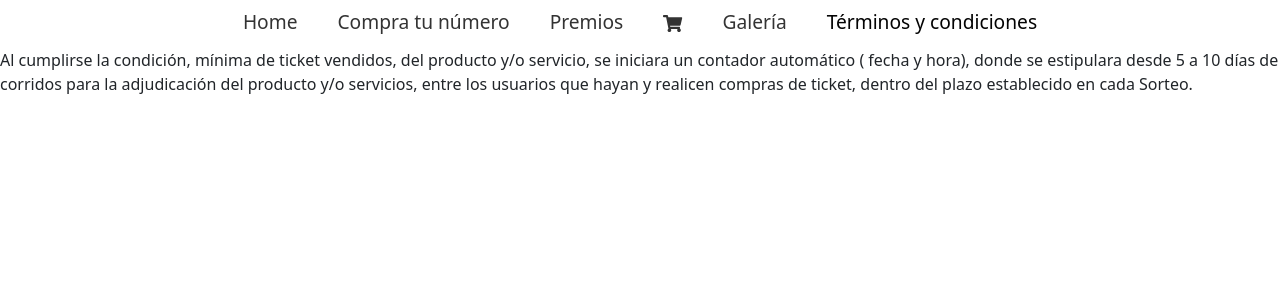
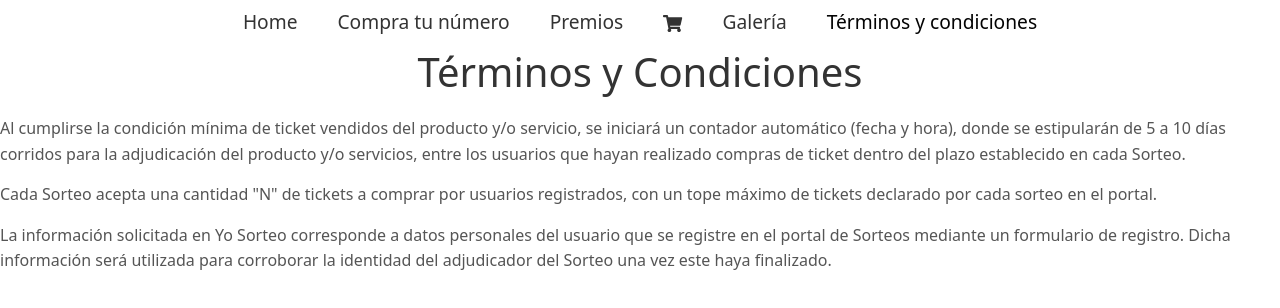
Before and after one commit to gonzalolavin99/Michelson-Cosmetics, a React app in the folder WEB/: page /terminos in a window 1280 px wide. Shown: the top 308 px of the page. Built offline with nearby package versions, Linux system fonts and the light colour scheme; the HTML template or start-up script is replaced by a standard one.

Commit message:
UPDATE: MEJORA VISUAL VIEW DE TÉRMINOS

```diff
--- a/WEB/src/index.css
+++ b/WEB/src/index.css
@@ -295,6 +295,30 @@ h1 {
   margin: 0 20px; /* Aumentamos el margen */
   padding: 10px; /* Agregamos un relleno */
   border-radius: 50%; /* Hacemos las flechas circulares */
+};
+
+.terminos-container {
+  max-width: 800px;
+  margin: 0 auto;
+  padding: 20px;
+  background-color: #f8f8f8;
+  border-radius: 8px;
+  box-shadow: 0 2px 4px rgba(0, 0, 0, 0.1);
+}
+
+.terminos-titulo {
+  text-align: center;
+  color: #333;
+  margin-bottom: 20px;
+}
+
+.terminos-contenido {
+  line-height: 1.6;
+  color: #555;
+}
+
+.terminos-contenido p {
+  margin-bottom: 15px;
 }
 
 @keyframes slideDown {
--- a/WEB/src/views/Terminos.jsx
+++ b/WEB/src/views/Terminos.jsx
@@ -1,11 +1,23 @@
-import React from 'react'
+import React from 'react';
+
 
 const Terminos = () => {
   return (
-    <div>Al cumplirse la condición, mínima de ticket vendidos, del producto y/o servicio, se iniciara un contador automático ( fecha y hora), donde se estipulara desde 5 a 10 días de corridos para la adjudicación del producto y/o servicios, entre los usuarios que hayan y realicen compras de ticket, dentro del plazo establecido en cada Sorteo.
+    <div className="terminos-container">
+      <h1 className="terminos-titulo">Términos y Condiciones</h1>
+      <div className="terminos-contenido">
+        <p>
+          Al cumplirse la condición mínima de ticket vendidos del producto y/o servicio, se iniciará un contador automático (fecha y hora), donde se estipularán de 5 a 10 días corridos para la adjudicación del producto y/o servicios, entre los usuarios que hayan realizado compras de ticket dentro del plazo establecido en cada Sorteo.
+        </p>
+        <p>
+          Cada Sorteo acepta una cantidad "N" de tickets a comprar por usuarios registrados, con un tope máximo de tickets declarado por cada sorteo en el portal.
+        </p>
+        <p>
+          La información solicitada en Yo Sorteo corresponde a datos personales del usuario que se registre en el portal de Sorteos mediante un formulario de registro. Dicha información será utilizada para corroborar la identidad del adjudicador del Sorteo una vez este haya finalizado.
+        </p>
+      </div>
+    </div>
+  );
+};
 
-    </div>
-  )
-}
-
-export default Terminos
+export default Terminos;
```
